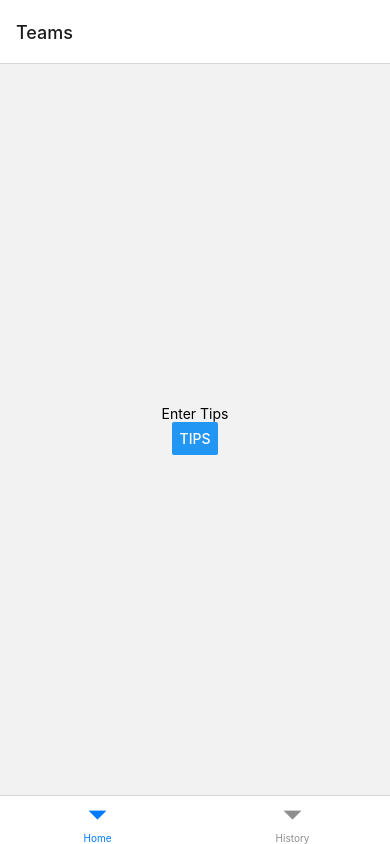
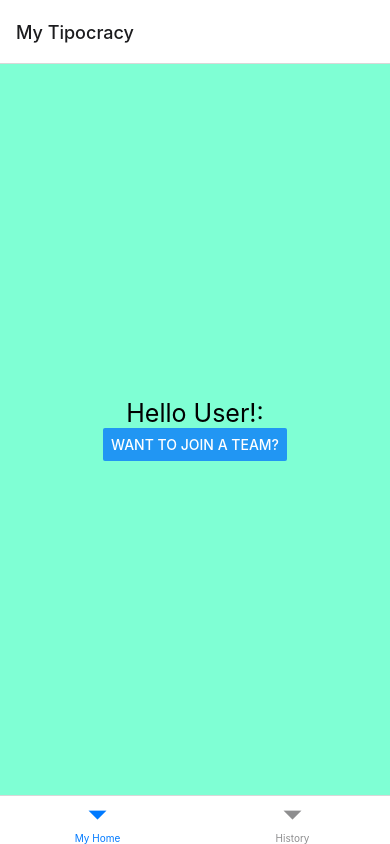
Before and after one commit to letypl12/tipocracy, a React Native app: screen /Teams in a window 390 px wide. Built offline with nearby package versions, Linux system fonts and the light colour scheme.

Commit message:
greeting with menu tabs, navigation for teams and tips screens

```diff
--- a/App.js
+++ b/App.js
@@ -21,7 +21,7 @@ function App() {
         <Tab.Screen
           name="Home"
           component={HomeScreen}
-          options={{ tabBarLabel: "Home" }}
+          options={{ tabBarLabel: "My Home" }}
         />
         <Tab.Screen
           name="History"
--- a/Screens/History.js
+++ b/Screens/History.js
@@ -5,7 +5,10 @@ function HistoryScreen({ navigation }) {
   return (
     <View style={{ flex: 1, alignItems: "center", justifyContent: "center" }}>
       <TextInput>Your Tips:</TextInput>
-      <Button title="Go to Home" onPress={() => navigation.navigate("Home")} />
+      <Button
+        title="Go to Home"
+        onPress={() => navigation.navigate("My Tipocracy")}
+      />
     </View>
   );
 }
--- a/Screens/Home.js
+++ b/Screens/Home.js
@@ -1,18 +1,52 @@
 import React from "react";
 import { StyleSheet, Text, View, Button } from "react-native";
 import { createBottomTabNavigator } from "@react-navigation/bottom-tabs";
+
 import { createNativeStackNavigator } from "@react-navigation/native-stack";
 import TeamsScreen from "./Teams";
 import TipsScreen from "./Tips";
+
+function HomeGreeting({ navigation }) {
+  return (
+    <View style={styles.container}>
+      <Text style={styles.setFontSizeOne}>Hello User!:</Text>
+
+      <Button
+        title="Want to join a Team?"
+        onPress={() => navigation.navigate("Home")}
+      />
+    </View>
+  );
+}
 
 const HomeStack = createNativeStackNavigator();
 function HomeScreen({ navigation }) {
   return (
     <HomeStack.Navigator>
-      <HomeStack.Screen name="Teams" component={TeamsScreen} />
+      <HomeStack.Group>
+        <HomeStack.Screen name="My Tipocracy" component={HomeGreeting} />
+      </HomeStack.Group>
+      {/* <HomeStack.Screen name="Greeting" component={HomeGreeting} /> */}
+      <HomeStack.Screen
+        name="Home"
+        component={TeamsScreen}
+        options={{ title: "My Teams!" }}
+      />
       <HomeStack.Screen name="Tips" component={TipsScreen} />
     </HomeStack.Navigator>
   );
 }
 
+const styles = StyleSheet.create({
+  container: {
+    flex: 1,
+    backgroundColor: "aquamarine",
+    alignItems: "center",
+    justifyContent: "center",
+  },
+  setFontSizeOne: {
+    fontSize: 25,
+  },
+});
+
 export default HomeScreen;
--- a/Screens/Teams.js
+++ b/Screens/Teams.js
@@ -1,13 +1,78 @@
 import React from "react";
-import { StyleSheet, Text, View, Button } from "react-native";
+import { StyleSheet, Text, View, Button, TextInput } from "react-native";
+import TipsScreen from "./Tips";
+import { createNativeStackNavigator } from "@react-navigation/native-stack";
 
-function TeamsScreen({ navigation }) {
+function Teams({ route, navigation }) {
   return (
-    <View style={{ flex: 1, alignItems: "center", justifyContent: "center" }}>
-      <Text>Enter Tips</Text>
-      <Button title="Tips" onPress={() => navigation.navigate("Tips")} />
+    <View style={styles.container}>
+      <Text>Select a Team:</Text>
+      <Button
+        title="Team A"
+        onPress={() => {
+          navigation.navigate("Team A");
+        }}
+      />
+      <Button
+        title="Team B"
+        onPress={() => {
+          navigation.navigate("Team B");
+        }}
+      />
+    </View>
+  );
+}
+function TeamA({ navigation }) {
+  return (
+    <View>
+      <Text>Team A</Text>
+      <Button
+        title="Submit your Tips"
+        onPress={() => {
+          navigation.navigate("Tips");
+        }}
+      />
     </View>
   );
 }
 
+function TeamB({ navigation }) {
+  return (
+    <View>
+      <Text>Team B</Text>
+      <Button
+        title="Submit your Tips"
+        onPress={() => {
+          navigation.navigate("Tips");
+        }}
+      />
+    </View>
+  );
+}
+function TeamC() {
+  return <View />;
+}
+const StackTeams = createNativeStackNavigator();
+function TeamsScreen({ navigation }) {
+  return (
+    <StackTeams.Navigator initialRouteName="Teams">
+      <StackTeams.Group>
+        <StackTeams.Screen name="Teams" component={Teams} />
+      </StackTeams.Group>
+
+      <StackTeams.Screen name="Team A" component={TeamA} />
+      <StackTeams.Screen name="Team B" component={TeamB} />
+    </StackTeams.Navigator>
+  );
+}
+
+const styles = StyleSheet.create({
+  container: {
+    flex: 1,
+    backgroundColor: "orange",
+    alignItems: "center",
+    justifyContent: "center",
+  },
+});
+
 export default TeamsScreen;
--- a/Screens/Tips.js
+++ b/Screens/Tips.js
@@ -2,12 +2,35 @@ import React from "react";
 import { StyleSheet, Text, View, Button, TextInput } from "react-native";
 
 function TipsScreen({ navigation }) {
+  const [number, onChangeNumber] = React.useState(null);
   return (
-    <View style={{ flex: 1, alignItems: "center", justifyContent: "center" }}>
-      <TextInput>Enter your tip:</TextInput>
-      <Button title="Go to Home" onPress={() => navigation.navigate("Home")} />
+    <View style={styles.container}>
+      <Text>Enter Tip:</Text>
+      <TextInput
+        style={styles.input}
+        onChangeText={onChangeNumber}
+        value={number}
+        keyboardType="numeric"
+      ></TextInput>
+      <Button title="Go to Team" onPress={() => navigation.goBack()} />
     </View>
   );
 }
 
+const styles = StyleSheet.create({
+  container: {
+    flex: 1,
+    backgroundColor: "pink",
+    alignItems: "center",
+    justifyContent: "center",
+  },
+  input: {
+    borderWidth: 1,
+    borderColor: "#777",
+    padding: 8,
+    margin: 10,
+    width: 100,
+  },
+});
+
 export default TipsScreen;
```
